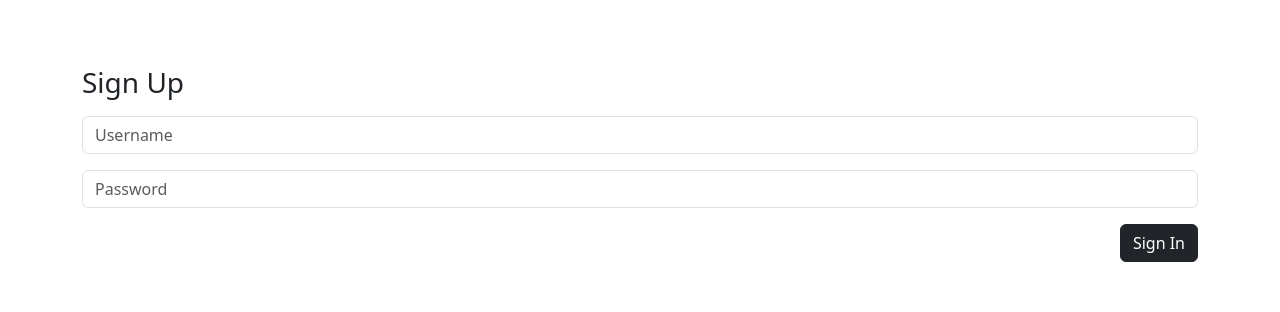
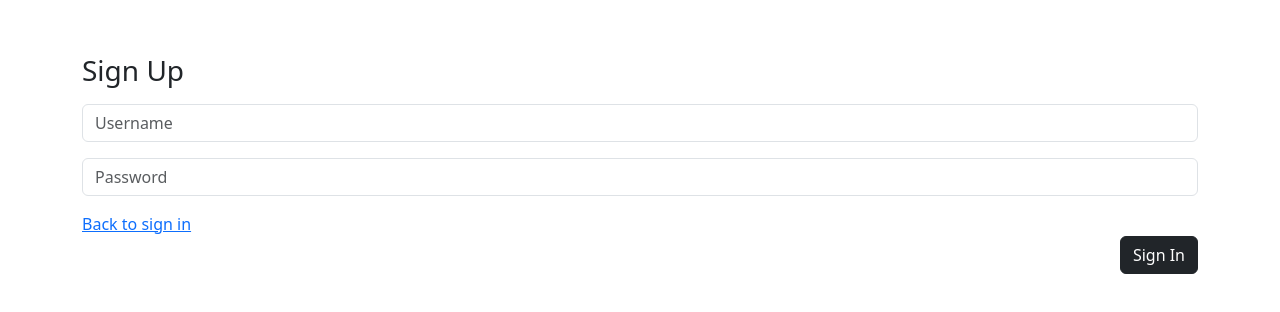
Before and after one commit to ThiagoVRabethge/potential-funicular, a React (Vite) app: page /sign-up in a window 1280 px wide. Shown: the part 244-556 px from the top of the page. Built offline with nearby package versions, Linux system fonts and the light colour scheme; no server answers.

Commit message:
fix: auth pages

```diff
--- a/src/pages/signIn/SignIn.jsx
+++ b/src/pages/signIn/SignIn.jsx
@@ -19,7 +19,7 @@ const SignIn = () => {
     e.preventDefault()
 
     await api
-      .post("/sign_in", {
+      .post("/login", {
         "username": username,
         "password": password
       })
--- a/src/pages/signUp/SignUp.jsx
+++ b/src/pages/signUp/SignUp.jsx
@@ -1,7 +1,7 @@
 import { useState } from "react"
-import { useNavigate } from "react-router-dom"
+import { Link, useNavigate } from "react-router-dom"
+import Swal from "sweetalert2"
 import api from "../../services/api"
-import Swal from "sweetalert2"
 
 const SignUp = () => {
   const navigate = useNavigate()
@@ -14,7 +14,7 @@ const SignUp = () => {
     e.preventDefault()
 
     await api
-      .post("/sign_up", {
+      .post("/register", {
         "username": username,
         "password": password
       })
@@ -26,6 +26,7 @@ const SignUp = () => {
           footer: 'Sign in for getting started',
         })
       })
+      .then(() => navigate('/sign-in', { replace: true }))
       .catch((error) => {
         Swal.fire({
           icon: "error",
@@ -64,19 +65,11 @@ const SignUp = () => {
               />
             </div>
 
-            {/* <div className="row mb-4">
-              <div className="col-6 text-end">
-                <Link to="/sign-up">
-                  Dont have a account?
-                </Link>
-              </div>
-
-              <div className="col-6 text-start">
-                <Link to="/">
-                  Forgot password?
-                </Link>
-              </div>
-            </div> */}
+            <div className="col-6">
+              <Link to="/sign-in">
+                Back to sign in
+              </Link>
+            </div>
 
             <div className="text-end">
               <button
```
